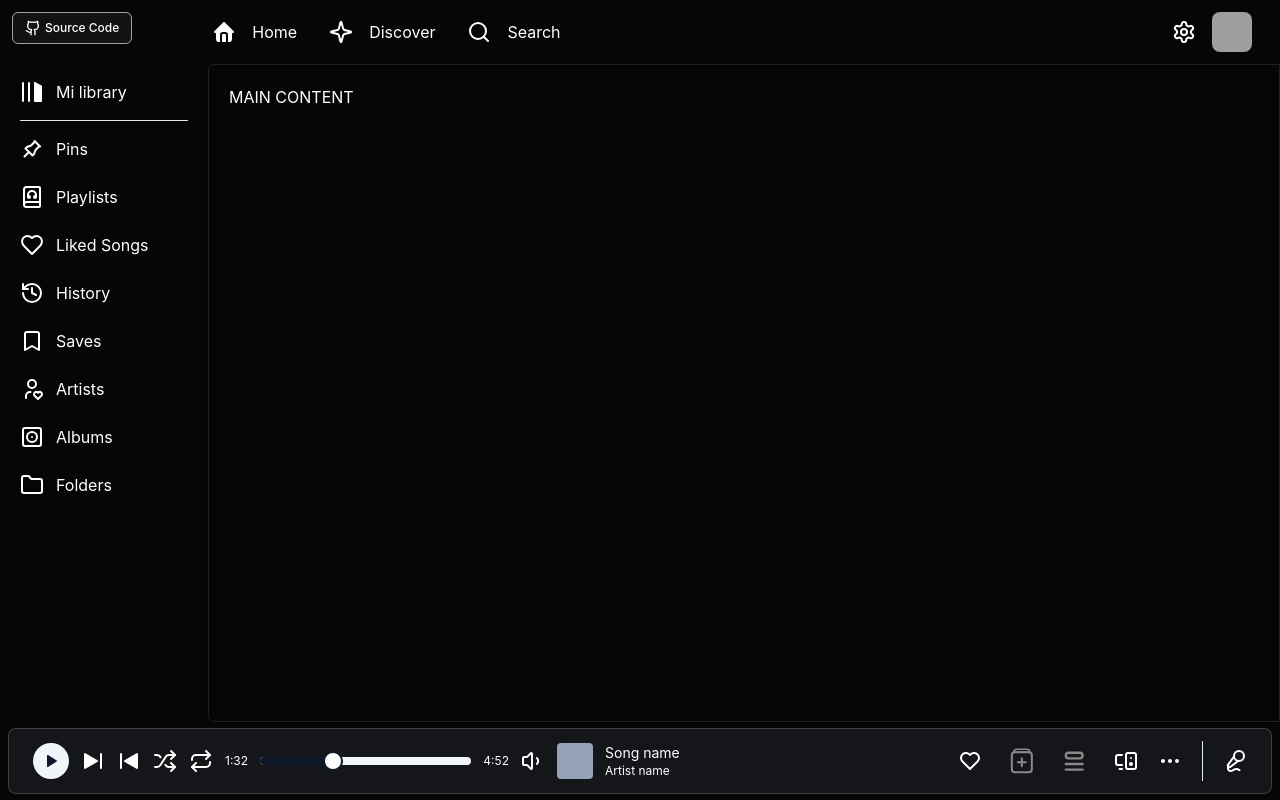
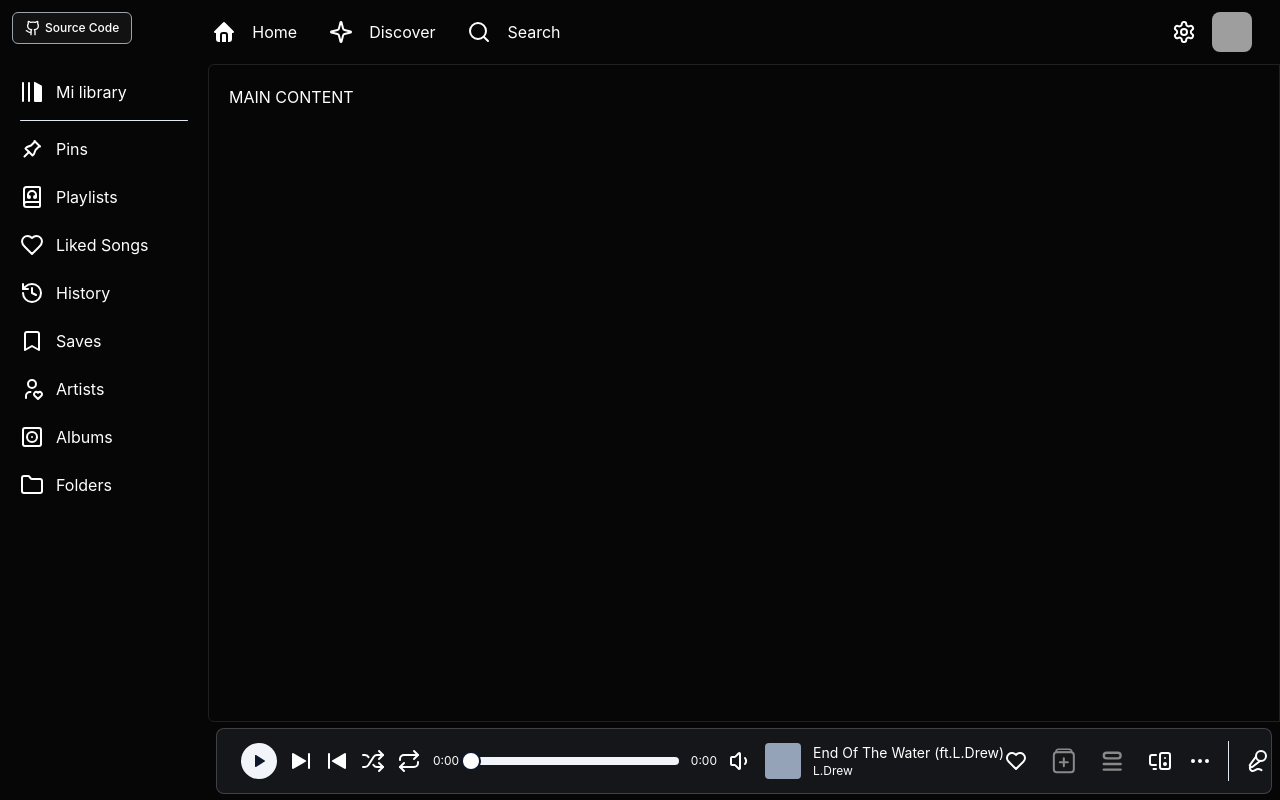
Before and after one commit to JanuDev12/music-app-beta, a React (Vite) app: page / in a window 1280 px wide. Built offline with nearby package versions, Linux system fonts and the light colour scheme; grey boxes are pictures that could not be loaded.

Commit message:
feat: WIP - AudioPlayer

```diff
--- a/farm.config.ts
+++ b/farm.config.ts
@@ -2,10 +2,12 @@ import { defineConfig } from '@farmfe/core';
 import farmPluginPostcss from "@farmfe/js-plugin-postcss";
 
 export default defineConfig({
-  plugins: ["@farmfe/plugin-react", farmPluginPostcss()],
+  plugins: [
+    "@farmfe/plugin-react",
+    farmPluginPostcss(),
+  ],
 
   server: {
     host: false,
   },
-
 });
--- /dev/null
+++ b/src/components/AudioPlayer.tsx
@@ -0,0 +1,133 @@
+import { IconHeart, IconPlayerPauseFilled, IconPlayerPlayFilled, IconPlayerSkipBackFilled, IconPlayerSkipForwardFilled } from "@tabler/icons-react";
+import { Button } from "./ui/button";
+
+import { Shuffle, Repeat, Volume1, MonitorSpeakerIcon, EllipsisIcon, MicVocalIcon } from "lucide-react";
+import IconPlaylists from "./icons/IconPlaylists";
+import IconQueue from "./icons/IconQueue";
+import { Slider } from "./ui/slider";
+import { Separator } from "./ui/separator";
+import { useEffect, useRef, useState } from "react";
+
+
+function AudioPlayer({tracks}) {
+
+    const soundRef = useRef<HTMLAudioElement>(null);
+
+    const [isPlaying, setIsPlaying] = useState(false)
+    const [trackDuration, setTrackDuration] = useState(0);
+    const [trackCurrentTime, setTrackCurrentTime] = useState(0)
+
+    useEffect(() => {
+        if (soundRef.current) {
+            soundRef.current.addEventListener('timeupdate', () => {
+            setTrackCurrentTime(soundRef.current.currentTime || 0);
+        });
+
+        soundRef.current.addEventListener('loadedmetadata', () => {
+            setTrackDuration(soundRef.current?.duration || 0);
+        })
+       }
+
+       console.log(soundRef)
+    }, []);
+
+  const formatTime = (time: number) => {
+    const minutes = Math.floor(time / 60);
+    const seconds = Math.floor(time % 60);
+    return `${minutes}:${seconds.toString().padStart(2,'0')}`;
+  }
+
+  const handleTimeChange = (value: number) => {
+    if (soundRef.current) {
+        soundRef.current.currentTime = value;
+        setTrackCurrentTime(value)
+    }
+  }
+
+  const handlePlay = () => {
+    if(!isPlaying) {
+        setIsPlaying(true)
+        soundRef.current?.play()
+    } else {
+        setIsPlaying(false)
+        soundRef.current?.pause()
+    }
+  }
+
+  const audioSrc = tracks[0].src;
+
+  return (
+    <div className="player relative bottom-0 right-0 left-0  py-3 px-6 my-1.5 mx-2  rounded-lg flex items-center text-white justify-between">
+      {/* Players Button  */}
+
+      <audio ref={soundRef} preload="auto">
+        <source src={audioSrc} />
+      </audio>
+
+      {/* BLUR */}
+      {/*  <div className="absolute inset-0 backdrop-blur z-auto">
+
+      /div> */}
+
+      <div className="flex items-center gap-3">
+        <Button
+          variant="secondary"
+          size="icon"
+          className="rounded-[50%]"
+          onClick={() => {
+            handlePlay();
+          }}
+        >
+          {!isPlaying ? <IconPlayerPlayFilled /> : <IconPlayerPauseFilled />}
+        </Button>
+        <div className="flex gap-3">
+          <IconPlayerSkipForwardFilled />
+          <IconPlayerSkipBackFilled />
+          <Shuffle />
+          <Repeat />
+        </div>
+
+        {/* Slider */}
+        <div className="w-80 flex items-center gap-3 text-xs">
+          <span>{formatTime(trackCurrentTime)}</span>
+          <Slider
+          value={[trackCurrentTime]}
+          max={trackDuration}
+          step={0.5}
+          onValueChange={(value) => handleTimeChange(value[0])}
+          />
+          <span>{formatTime(trackDuration)}</span>
+          <div>
+            <Volume1 />
+          </div>
+        </div>
+
+        {/* Card artist */}
+        <div className="flex gap-3">
+          <div className="size-9 bg-slate-400 rounded"></div>
+          <div className="flex flex-col  text-xs">
+            <span className="text-sm overflow-hidden truncate">
+              {tracks[0].title}
+            </span>
+            <span className="overflow-hidden truncate">{tracks[0].artist}</span>
+          </div>
+        </div>
+      </div>
+
+      {/* Buttons Songs */}
+      <div className="flex items-center gap-4">
+        <IconHeart />
+        <IconPlaylists />
+        <IconQueue />
+        <MonitorSpeakerIcon />
+        <EllipsisIcon />
+
+        <Separator orientation="vertical" color="gray" className="h-10" />
+
+        <MicVocalIcon />
+      </div>
+    </div>
+  );
+}
+
+export default AudioPlayer
--- /dev/null
+++ b/src/data/tracks.ts
@@ -0,0 +1,17 @@
+// audio files
+
+
+
+// audio thumbnails
+
+
+
+
+export const tracks = [
+    {
+        title: 'End Of The Water (ft.L.Drew)',
+        src: "audio/audio.mp3",
+        artist: "L.Drew",
+       /*  thumbnail: EndOfTheWater, */
+    }
+]
--- a/src/main.css
+++ b/src/main.css
@@ -16,7 +16,7 @@
     "header header header" auto
     "sidebar body body" 1fr
     "sidebar body body" 1fr
-    "player player player" auto
+    "sidebar player player" auto
     / auto 1fr auto;
 }
 
--- a/src/main.tsx
+++ b/src/main.tsx
@@ -11,8 +11,15 @@ import { Separator } from "./components/ui/separator";
 import IconLibrary from "./components/icons/IconLibrary";
 import IconLibrary2 from "./components/icons/IconLibrary2";
 import { Avatar, AvatarFallback, AvatarImage } from "./components/ui/avatar";
+import { useEffect } from "react";
+import { tracks } from "./data/tracks";
+import AudioPlayer from "./components/AudioPlayer";
 
 export function Main() {
+
+  const audioSrc = tracks[0].src;
+
+
 
   return (
     <>
@@ -100,59 +107,10 @@ export function Main() {
           {/* Main Content */}
           MAIN CONTENT
         </main>
+
         {/* Player */}
-        <div className="relativd"></div>
-        <div className="player relative bottom-0 right-0 left-0  py-3 px-6 my-1.5 mx-2  rounded-lg flex items-center text-white justify-between">
-          {/* Players Button  */}
+        <AudioPlayer tracks={tracks}/>
 
-          {/* BLUR */}
-          {/*  <div className="absolute inset-0 backdrop-blur z-auto">
-
-           </div> */}
-          <div className="flex items-center gap-3">
-            <Button variant="secondary" size="icon" className="rounded-[50%]">
-              <IconPlayerPlayFilled />
-            </Button>
-            <div className="flex gap-3">
-              <IconPlayerSkipForwardFilled />
-              <IconPlayerSkipBackFilled />
-              <Shuffle />
-              <Repeat />
-            </div>
-
-            {/* Slider */}
-            <div className="w-80 flex items-center gap-3 text-xs">
-              <span>1:32</span>
-              <Slider defaultValue={[33]} max={100} step={1} />
-              <span>4:52</span>
-              <div>
-                <Volume1 />
-              </div>
-            </div>
-
-            {/* Card artist */}
-            <div className="flex gap-3">
-              <div className="size-9 bg-slate-400 rounded"></div>
-              <div className="flex flex-col text-xs">
-                <span className="text-sm">Song name</span>
-                <span>Artist name</span>
-              </div>
-            </div>
-          </div>
-
-          {/* Buttons Songs */}
-          <div className="flex items-center gap-5">
-            <IconHeart />
-            <IconPlaylists />
-            <IconQueue />
-            <MonitorSpeakerIcon />
-            <EllipsisIcon />
-
-            <Separator orientation="vertical" color="gray" className="h-10" />
-
-            <MicVocalIcon />
-          </div>
-        </div>
       </div>
     </>
   );
--- a/src/typings.d.ts
+++ b/src/typings.d.ts
@@ -1,3 +1,4 @@
 declare module '*.svg';
 declare module '*.png';
 declare module '*.css';
+declare module '*.mp3';
```
Also changed, not shown: 1 other file (tests, documents, lock files or other folders).
